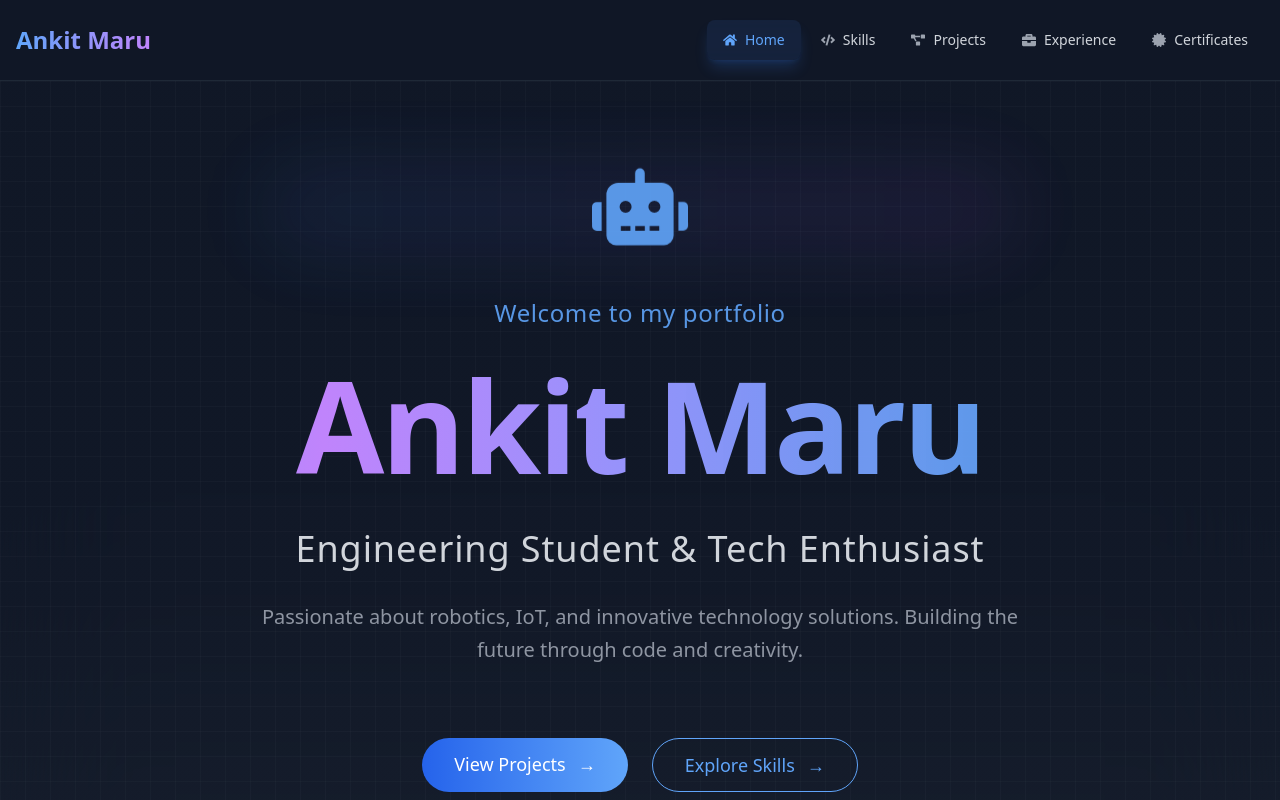
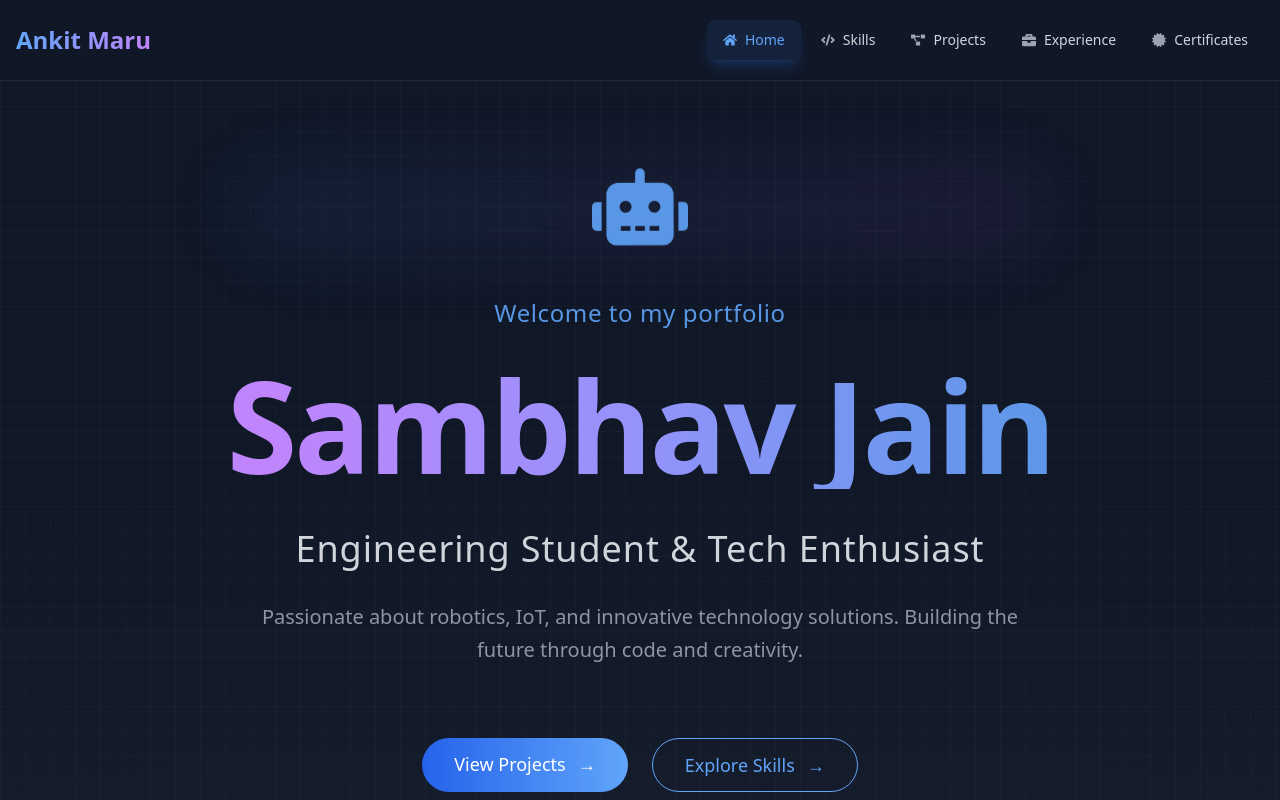
Before and after one commit to SambhavJain-JS/Portfolio-Self, a React (Vite) app: page /#/ in a window 1280 px wide. Shown: the top 800 px of the page. Built offline with nearby package versions, Linux system fonts and the light colour scheme.

Commit message:
Update social links and change name to Sambhav Jain

```diff
--- a/src/Components/Home.jsx
+++ b/src/Components/Home.jsx
@@ -6,20 +6,17 @@ const Home = () => {
   const socialLinks = [
     {
       name: 'GitHub',
-      // url: 'https://github.com/SambhavJain-JS',
-       url: ' ',
+      url: 'https://github.com/SambhavJain-JS',
       icon: <FaGithub className="text-2xl" />
     },
     {
       name: 'LinkedIn',
-      // url: 'https://www.linkedin.com/in/sambhav-jain-sj0505',
-      url: ' ',
+      url: 'https://www.linkedin.com/in/sambhav-jain-sj0505',
       icon: <FaLinkedin className="text-2xl" />
     },
     {
       name: 'Email',
-      // url: 'mailto:sambhav.jain@avantika.edu.in',
-       url: ' ',
+      url: 'mailto:sambhav.jain@avantika.edu.in',
       icon: <FaEnvelope className="text-2xl" />
     }
   ];
@@ -51,7 +48,7 @@ const Home = () => {
             </h2>
             <h1 className="text-7xl md:text-8xl lg:text-9xl font-bold tracking-tight shine-effect">
               <span className="bg-gradient-to-r from-blue-400 via-purple-400 to-blue-400 bg-clip-text text-transparent animate-gradient-x">
-                Ankit Maru
+                Sambhav Jain
               </span>
             </h1>
           </div>
```
